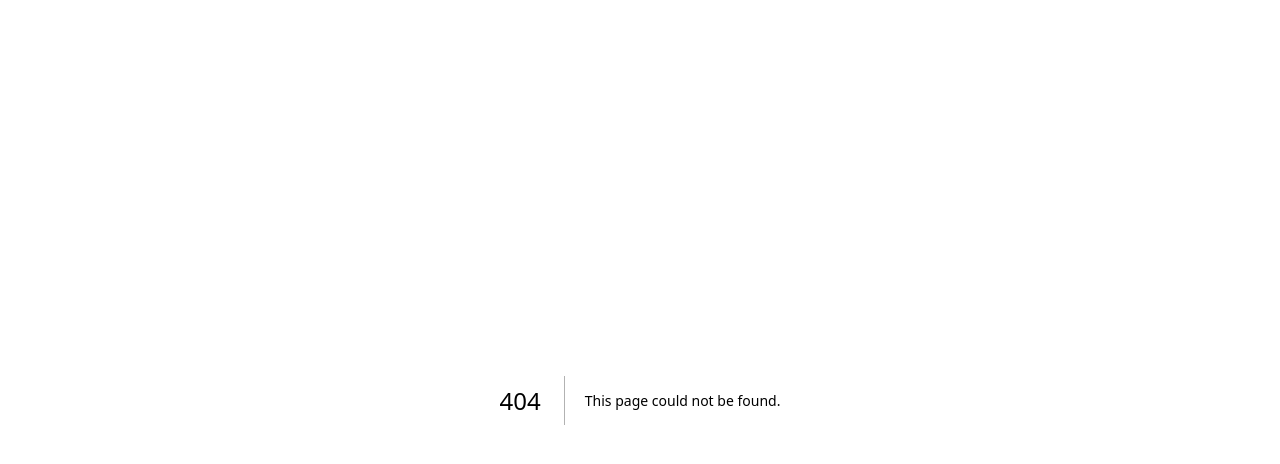
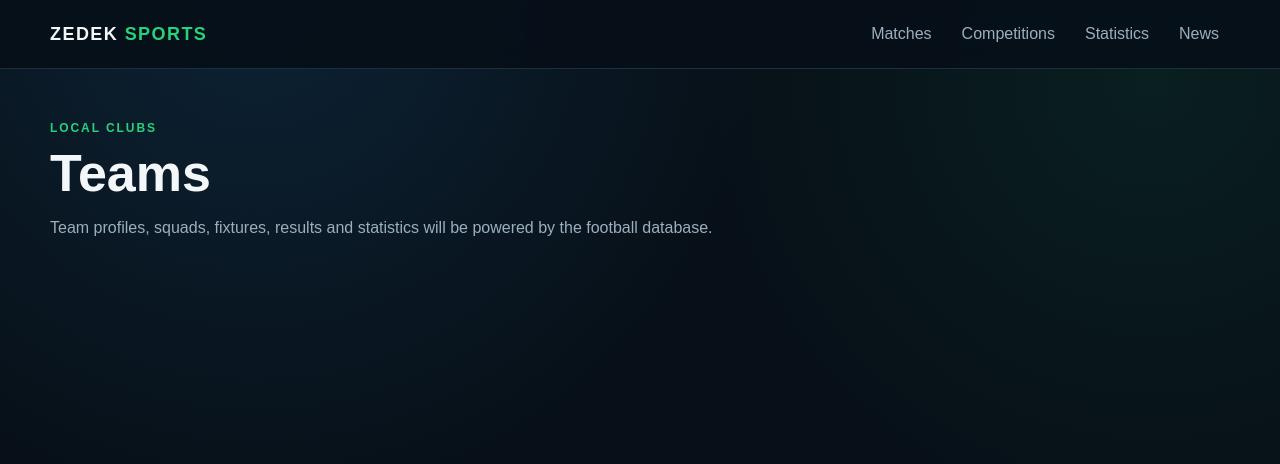
Before and after one commit to zedeksports/zedek-deki-man-1, a Next.js app: page /teams in a window 1280 px wide. Before the commit this address had no page. Shown: the top 464 px of the page. Built offline with nearby package versions, Linux system fonts and the light colour scheme.

Commit message:
feat: add public teams route

```diff
--- /dev/null
+++ b/app/teams/page.tsx
@@ -0,0 +1,8 @@
+export default function TeamsPage() {
+  return (
+    <main className="page">
+      <header className="site-header"><div className="container nav"><a className="brand" href="/">ZEDEK <span>SPORTS</span></a><nav className="nav-links"><a href="/matches">Matches</a><a href="/competitions">Competitions</a><a href="/statistics">Statistics</a><a href="/news">News</a></nav></div></header>
+      <section className="container page-header"><div className="eyebrow">Local clubs</div><h1>Teams</h1><p>Team profiles, squads, fixtures, results and statistics will be powered by the football database.</p></section>
+    </main>
+  );
+}
```
